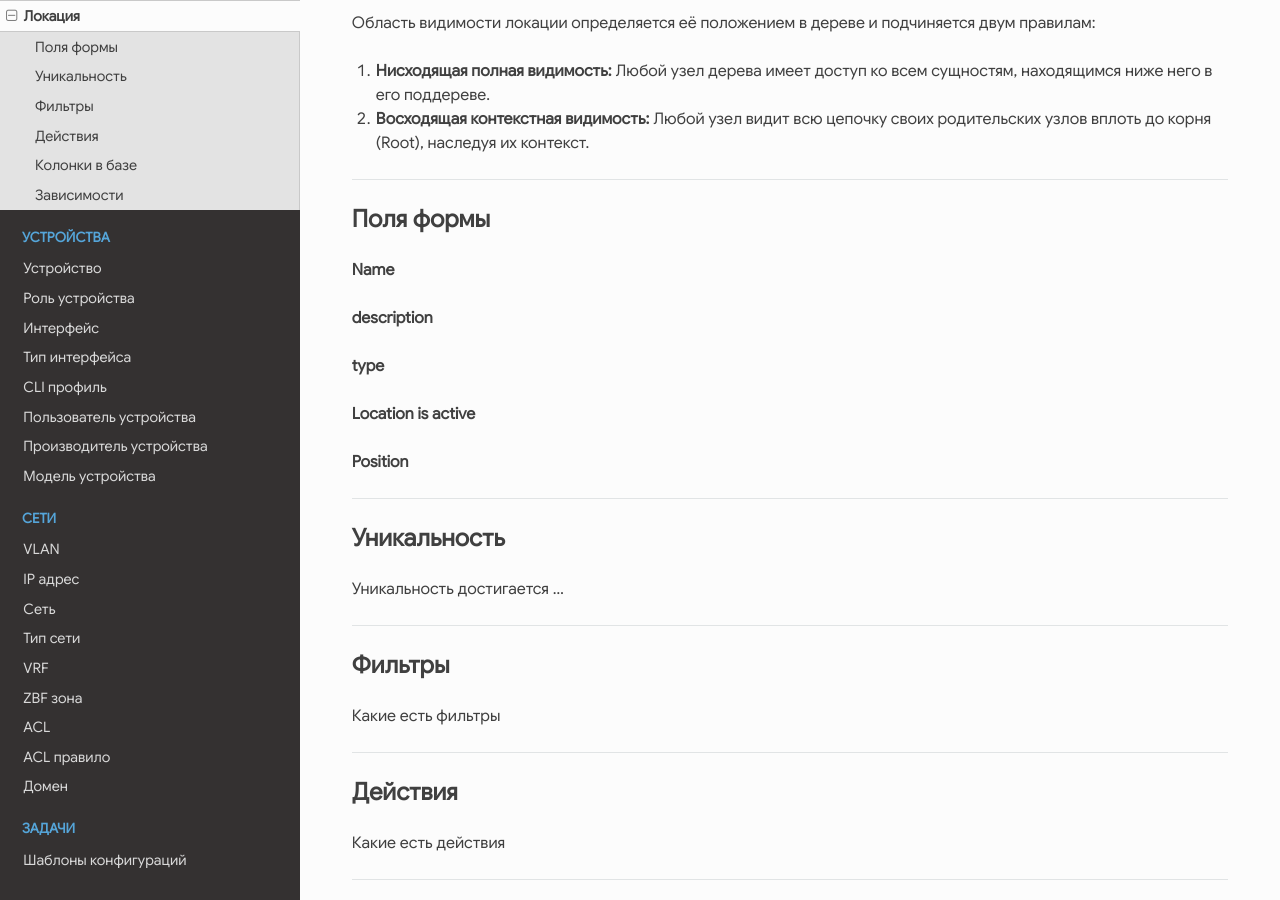
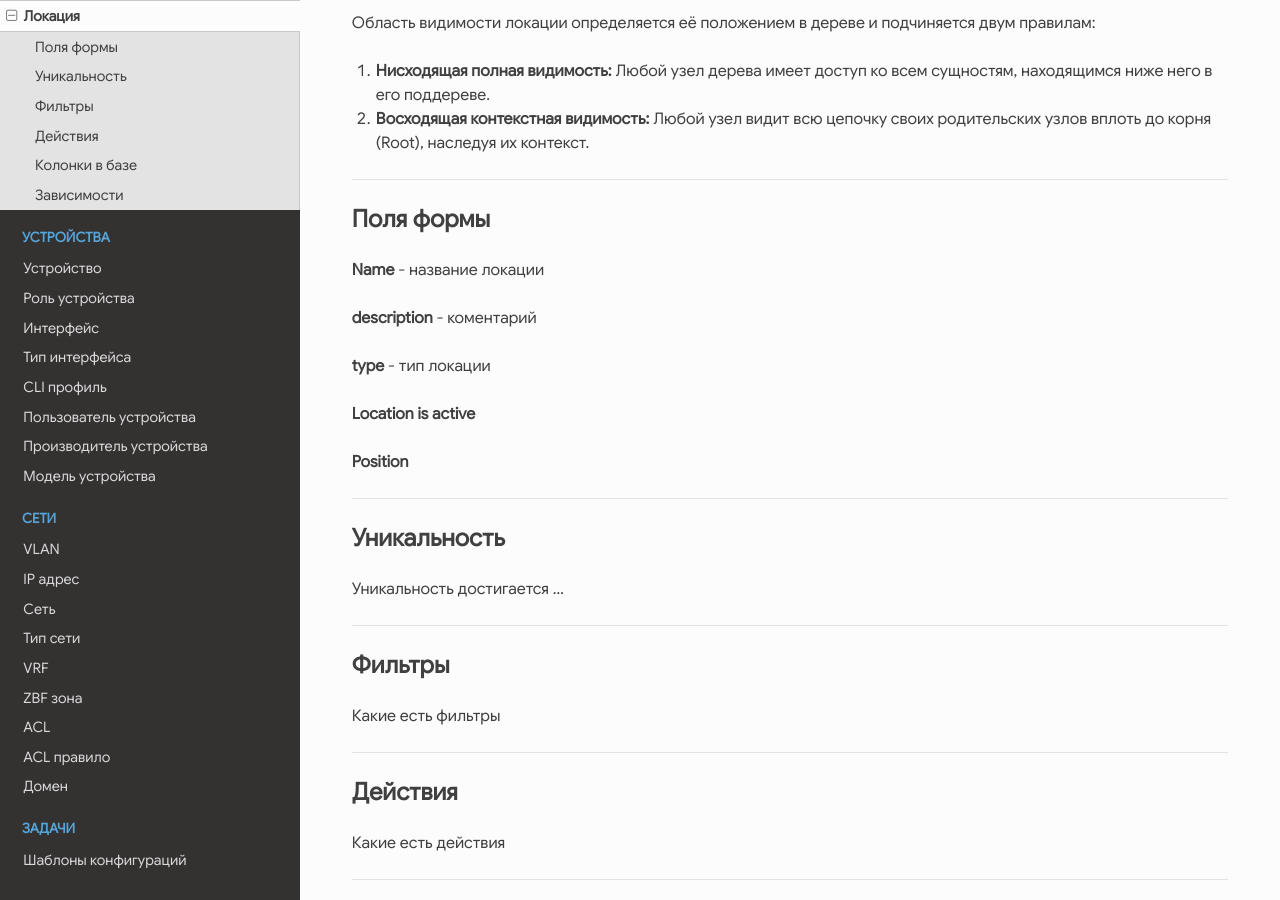
Before and after one commit to acidpuzzle/NodeAdminDocs, a Sphinx documentation site: the page built from source/location/location.rst, in a window 1280 px wide and 900 px high, scrolled down 384 px. Built offline with Sphinx 7.4.7 and the Read the Docs theme 3.1.0, drawn with Linux system fonts in a browser that asks for light colours; some web fonts are replaced.

```diff
--- a/source/location/location.rst
+++ b/source/location/location.rst
@@ -21,11 +21,11 @@
 Поля формы
 ----------
 
-**Name**
+**Name** - название локации
 
-**description**
+**description** - коментарий
 
-**type**
+**type** - тип локации
 
 **Location is active**
 
```
